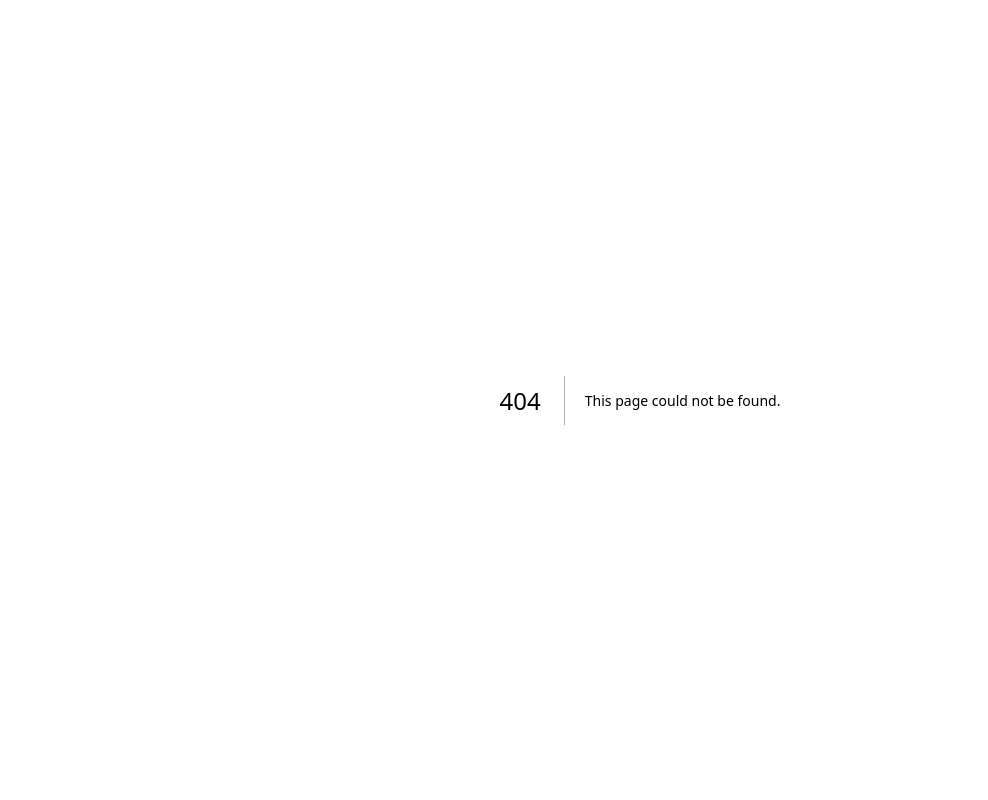
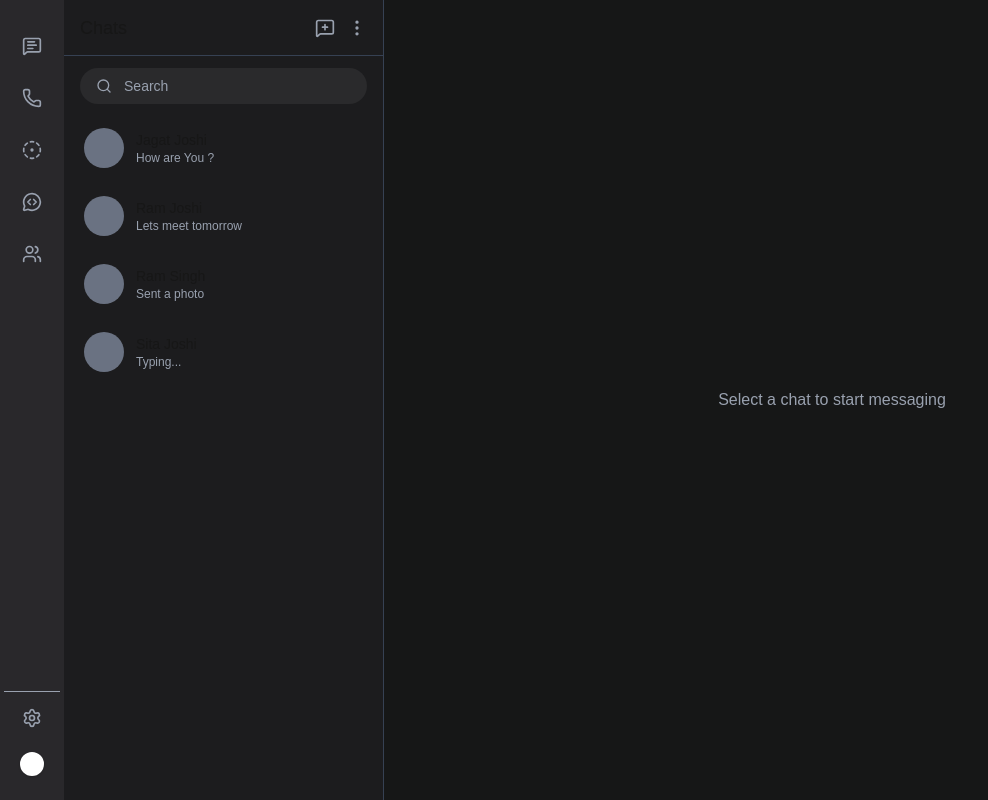
Before and after one commit to Jagat05/React_Masters, a Next.js app in the folder 01-reactbasic-app-routing/: page /chats in a window 1280 px wide. Before the commit this address had no page. Shown: the whole page, without its empty margins (0-988 px from the left). Built offline with nearby package versions, Linux system fonts and the light colour scheme.

Commit message:
Organize different pages under (userprofile)

```diff
--- /dev/null
+++ b/01-reactbasic-app-routing/app/(userprofile)/calls/page.tsx
@@ -0,0 +1,7 @@
+import React from "react";
+
+const calls = () => {
+  return <div>Calls</div>;
+};
+
+export default calls;
--- /dev/null
+++ b/01-reactbasic-app-routing/app/(userprofile)/channels/page.tsx
@@ -0,0 +1,7 @@
+import React from "react";
+
+const Channels = () => {
+  return <div>channels</div>;
+};
+
+export default Channels;
--- /dev/null
+++ b/01-reactbasic-app-routing/app/(userprofile)/chats/page.tsx
@@ -0,0 +1,65 @@
+import { EllipsisVertical, MessageSquarePlus, SearchIcon } from "lucide-react";
+import React from "react";
+
+const Chat = () => {
+  return (
+    <div className="flex flex-1">
+      <div className=" bg-[#1C1C1E] w-80 border-r border-gray-700">
+        <div className="flex justify-between items-center px-4 h-14 border-b border-gray-700">
+          <p className="text-lg font-medium">Chats</p>
+          <div className="flex gap-3 text-gray-400">
+            <MessageSquarePlus size={20} />
+            <EllipsisVertical size={20} />
+          </div>
+        </div>
+
+        <div className="px-4 py-3">
+          <div className="flex items-center gap-3 bg-[#2A2A2C] rounded-full px-4 py-2">
+            <SearchIcon size={18} className="text-gray-400" />
+            <input
+              placeholder="Search"
+              className="bg-transparent outline-none text-sm w-full placeholder:text-gray-400"
+            />
+          </div>
+        </div>
+
+        <div className="px-2 space-y-1">
+          <div className="flex items-center px-3 py-3 rounded-lg hover:bg-[#2A2A2C] cursor-pointer">
+            <div className="w-10 h-10 bg-gray-500 rounded-full mr-3" />
+            <div>
+              <p className="text-sm font-medium">Jagat Joshi</p>
+              <p className="text-xs text-gray-400">How are You ?</p>
+            </div>
+          </div>
+          <div className="flex items-center px-3 py-3 rounded-lg hover:bg-[#2A2A2C] cursor-pointer">
+            <div className="w-10 h-10 bg-gray-500 rounded-full mr-3" />
+            <div>
+              <p className="text-sm font-medium">Ram Joshi</p>
+              <p className="text-xs text-gray-400">Lets meet tomorrow</p>
+            </div>
+          </div>
+          <div className="flex items-center px-3 py-3 rounded-lg hover:bg-[#2A2A2C] cursor-pointer">
+            <div className="w-10 h-10 bg-gray-500 rounded-full mr-3" />
+            <div>
+              <p className="text-sm font-medium">Ram Singh</p>
+              <p className="text-xs text-gray-400">Sent a photo</p>
+            </div>
+          </div>
+          <div className="flex items-center px-3 py-3 rounded-lg hover:bg-[#2A2A2C] cursor-pointer">
+            <div className="w-10 h-10 bg-gray-500 rounded-full mr-3" />
+            <div>
+              <p className="text-sm font-medium">Sita Joshi</p>
+              <p className="text-xs text-gray-400">Typing...</p>
+            </div>
+          </div>
+        </div>
+      </div>
+
+      <div className="bg-[#161717]  flex flex-1 items-center justify-center text-gray-400">
+        Select a chat to start messaging
+      </div>
+    </div>
+  );
+};
+
+export default Chat;
--- /dev/null
+++ b/01-reactbasic-app-routing/app/(userprofile)/communities/page.tsx
@@ -0,0 +1,7 @@
+import React from "react";
+
+const Communities = () => {
+  return <div>Communities</div>;
+};
+
+export default Communities;
--- /dev/null
+++ b/01-reactbasic-app-routing/app/(userprofile)/layout.tsx
@@ -0,0 +1,13 @@
+import MainSideBar from "@/component/Sidebar/page";
+import React from "react";
+
+const layout = ({ children }) => {
+  return (
+    <div className="flex h-screen">
+      <MainSideBar />
+      <div className="flex flex-1"> {children}</div>
+    </div>
+  );
+};
+
+export default layout;
--- /dev/null
+++ b/01-reactbasic-app-routing/app/(userprofile)/settings/page.tsx
@@ -0,0 +1,7 @@
+import React from "react";
+
+const Settings = () => {
+  return <div>Settings</div>;
+};
+
+export default Settings;
--- /dev/null
+++ b/01-reactbasic-app-routing/app/(userprofile)/status/page.tsx
@@ -0,0 +1,7 @@
+import React from "react";
+
+const Status = () => {
+  return <div>Status</div>;
+};
+
+export default Status;
```
